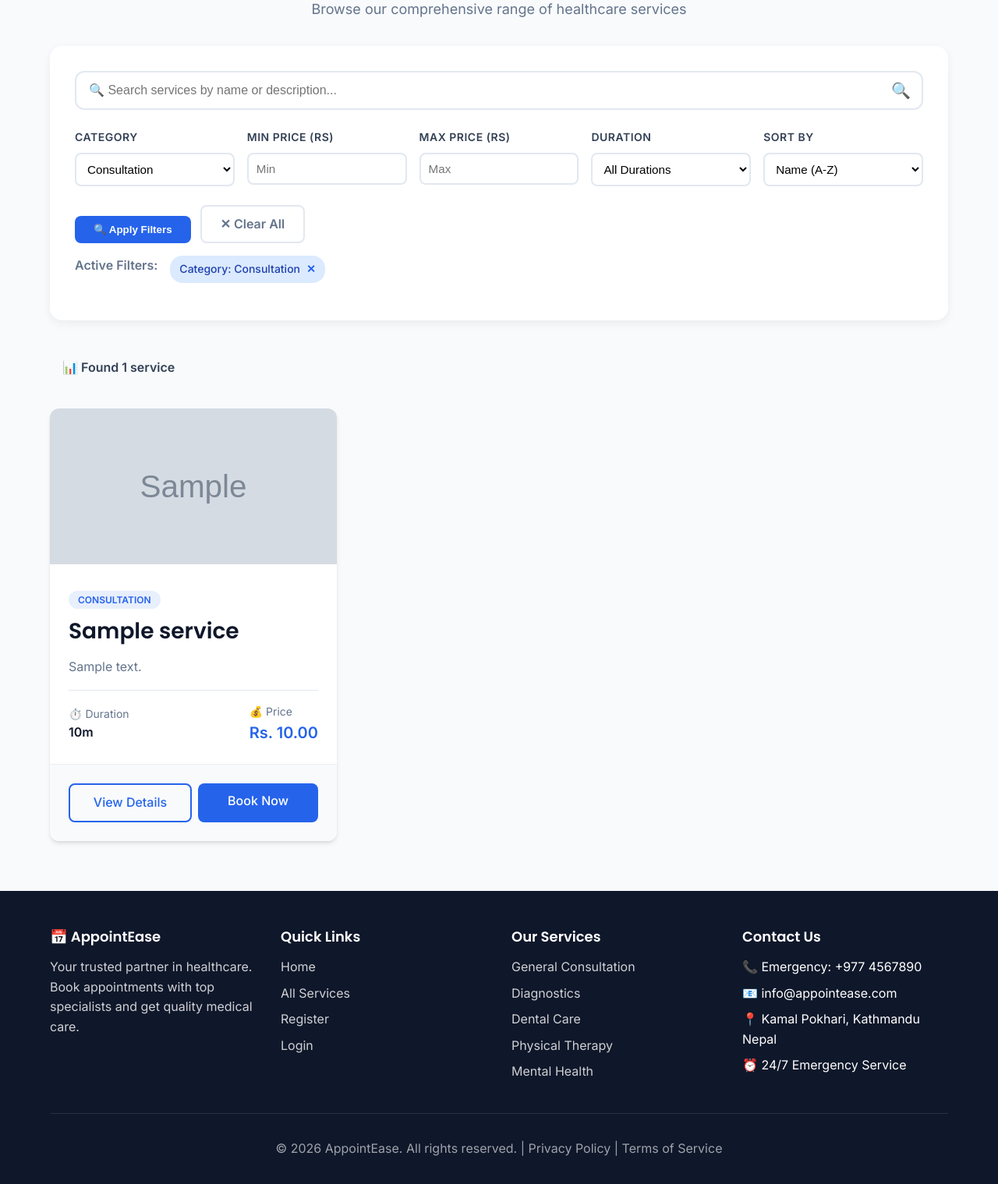
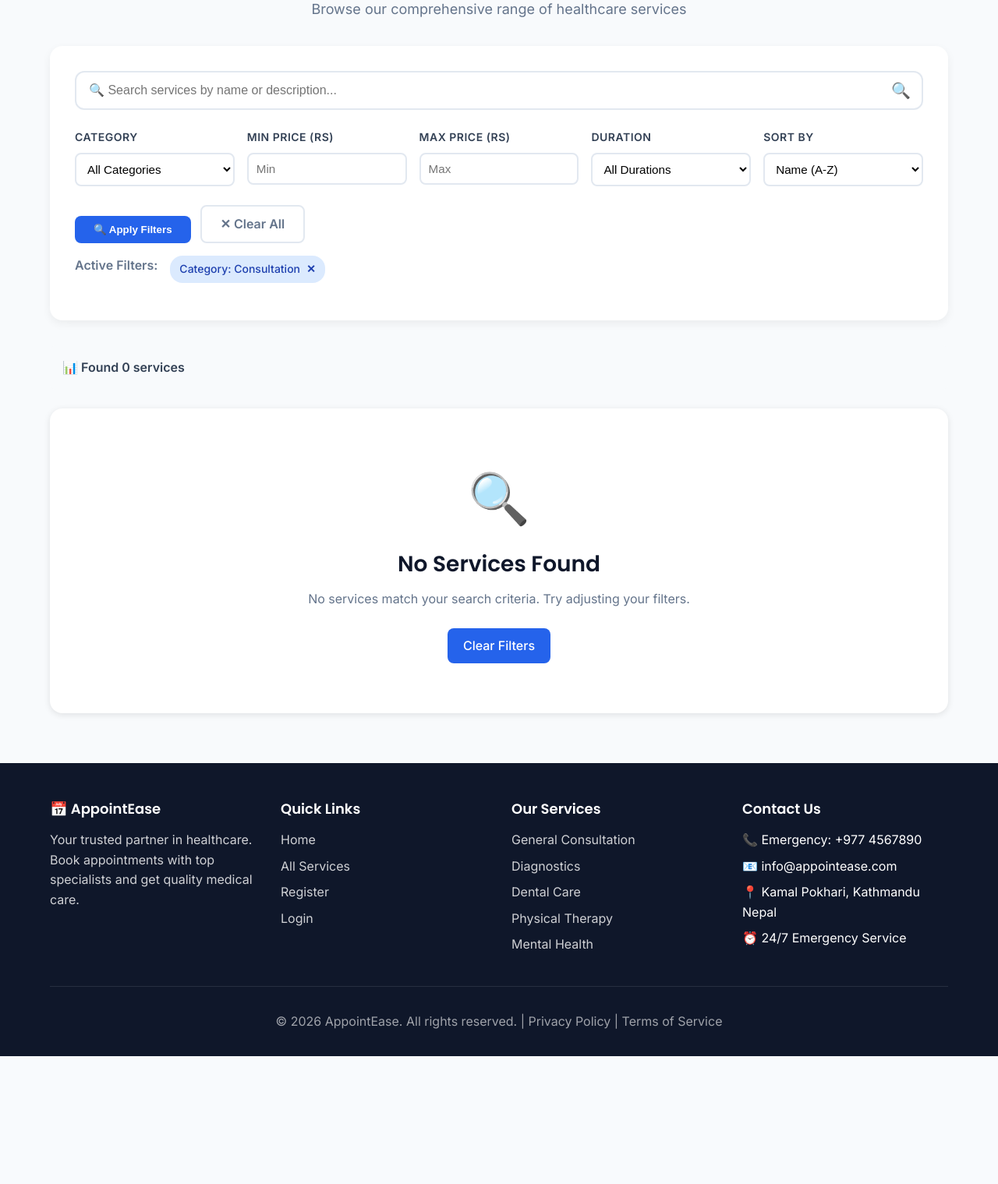
Before and after one commit to ushaaaa33/Appointment_Schedular, a Django app: page /services/?category=consultation in a window 1280 px wide. Shown: the part 288-1807 px from the top of the page at 78% size. After the commit the page ends 1643 px from the top, so only its background shows below. Run offline with Django 5.2, Linux system fonts and the light colour scheme; tables that the repository leaves empty hold one stand-in row (values such as "Sample post"); grey boxes marked "Sample" are stand-in pictures.

Commit message:
added a doctors, specializaation, category fields and fix UI alignment and consisteny problem

```diff
--- a/templates/services/service_list.html
+++ b/templates/services/service_list.html
@@ -110,6 +110,7 @@
         font-weight: 600;
         cursor: pointer;
         transition: all 0.2s ease;
+        text-decoration: none;
     }
 
     .btn-clear:hover {
@@ -130,12 +131,6 @@
     .results-count {
         font-weight: 600;
         color: #334155;
-    }
-
-    .results-sort {
-        display: flex;
-        align-items: center;
-        gap: 0.5rem;
     }
 
     .active-filters {
@@ -160,6 +155,192 @@
     .filter-tag-close {
         cursor: pointer;
         font-weight: bold;
+        text-decoration: none;
+        color: #1e40af;
+    }
+
+    /* ✅ FIXED CARD GRID - Equal Height Cards */
+    .services-grid {
+        display: grid;
+        grid-template-columns: repeat(auto-fill, minmax(320px, 1fr));
+        gap: 2rem;
+        margin-bottom: 2rem;
+    }
+
+    /* ✅ FIXED CARD LAYOUT - Flexbox for Equal Heights */
+    .service-card {
+        background: white;
+        border-radius: 1rem;
+        box-shadow: 0 2px 8px rgba(0, 0, 0, 0.1);
+        overflow: hidden;
+        transition: all 0.3s ease;
+        /* ✅ KEY FIX: Flexbox column layout with full height */
+        display: flex;
+        flex-direction: column;
+        height: 100%;
+    }
+
+    .service-card:hover {
+        box-shadow: 0 8px 24px rgba(0, 0, 0, 0.15);
+        transform: translateY(-4px);
+    }
+
+    /* Card Image */
+    .service-card-image {
+        width: 100%;
+        height: 200px;
+        object-fit: cover;
+        flex-shrink: 0; /* Don't shrink image */
+    }
+
+    .service-card-image-placeholder {
+        width: 100%;
+        height: 200px;
+        background: linear-gradient(135deg, #667eea 0%, #764ba2 100%);
+        display: flex;
+        align-items: center;
+        justify-content: center;
+        font-size: 3rem;
+        flex-shrink: 0;
+    }
+
+    /* ✅ FIXED CARD BODY - Grows to fill space */
+    .service-card-body {
+        padding: 1.5rem;
+        /* ✅ KEY FIX: Flex container that grows */
+        display: flex;
+        flex-direction: column;
+        flex: 1; /* Grow to fill available space */
+    }
+
+    /* Category Badge */
+    .category-badge {
+        background: rgba(37, 99, 235, 0.1);
+        color: #2563eb;
+        padding: 0.25rem 0.75rem;
+        border-radius: 1rem;
+        font-size: 0.75rem;
+        font-weight: 600;
+        text-transform: uppercase;
+        display: inline-block;
+        margin-bottom: 0.75rem;
+    }
+
+    /* Card Title */
+    .service-card-title {
+        font-size: 1.25rem;
+        font-weight: 700;
+        color: #0f172a;
+        margin: 0 0 0.75rem 0;
+        line-height: 1.3;
+    }
+
+    /* ✅ FIXED DESCRIPTION - Consistent height */
+    .service-card-description {
+        color: #64748b;
+        font-size: 0.95rem;
+        line-height: 1.6;
+        margin-bottom: 1rem;
+        /* ✅ KEY FIX: Fixed height with overflow handling */
+        min-height: 72px; /* 3 lines at 1.6 line-height */
+        display: -webkit-box;
+        -webkit-line-clamp: 3;
+        -webkit-box-orient: vertical;
+        overflow: hidden;
+    }
+
+    /* Card Meta Info */
+    .service-card-meta {
+        display: flex;
+        justify-content: space-between;
+        align-items: center;
+        padding-top: 1rem;
+        margin-top: auto; /* ✅ Push to bottom before footer */
+        border-top: 1px solid #e2e8f0;
+    }
+
+    .meta-item {
+        display: flex;
+        flex-direction: column;
+    }
+
+    .meta-label {
+        color: #64748b;
+        font-size: 0.875rem;
+        margin-bottom: 0.25rem;
+    }
+
+    .meta-value {
+        font-weight: 600;
+        color: #0f172a;
+    }
+
+    .meta-price {
+        font-weight: 700;
+        color: #2563eb;
+        font-size: 1.25rem;
+    }
+
+    /* ✅ FIXED CARD FOOTER - Always at bottom */
+    .service-card-footer {
+        padding: 1rem 1.5rem;
+        background: #f8fafc;
+        border-top: 1px solid #e2e8f0;
+        /* ✅ KEY FIX: Stays at bottom */
+        margin-top: auto;
+    }
+
+    .card-actions {
+        display: flex;
+        gap: 0.5rem;
+    }
+
+    .btn-view-details {
+        flex: 1;
+        padding: 0.625rem 1rem;
+        background: white;
+        color: #2563eb;
+        border: 2px solid #2563eb;
+        border-radius: 0.5rem;
+        font-weight: 600;
+        text-align: center;
+        text-decoration: none;
+        transition: all 0.2s ease;
+        cursor: pointer;
+    }
+
+    .btn-view-details:hover {
+        background: #2563eb;
+        color: white;
+    }
+
+    .btn-book-now {
+        flex: 1;
+        padding: 0.625rem 1rem;
+        background: #2563eb;
+        color: white;
+        border: 2px solid #2563eb;
+        border-radius: 0.5rem;
+        font-weight: 600;
+        text-align: center;
+        text-decoration: none;
+        transition: all 0.2s ease;
+        cursor: pointer;
+    }
+
+    .btn-book-now:hover {
+        background: #1e40af;
+        border-color: #1e40af;
+        transform: translateY(-1px);
+    }
+
+    /* Empty State */
+    .empty-state {
+        text-align: center;
+        padding: 4rem 2rem;
+        background: white;
+        border-radius: 1rem;
+        box-shadow: 0 2px 8px rgba(0, 0, 0, 0.1);
     }
 
     @media (max-width: 768px) {
@@ -171,6 +352,20 @@
             flex-direction: column;
             gap: 1rem;
             align-items: flex-start;
+        }
+
+        .services-grid {
+            grid-template-columns: 1fr;
+        }
+
+        .filter-actions {
+            flex-direction: column;
+            width: 100%;
+        }
+
+        .btn-filter,
+        .btn-clear {
+            width: 100%;
         }
     }
 </style>
@@ -189,7 +384,6 @@
     </nav>
 </div>
 {% endblock %}
-
 
 {% block content %}
 <div class="container" style="margin-top: 3rem; margin-bottom: 3rem;">
@@ -361,62 +555,70 @@
         </div>
     </div>
 
-    <!-- Services Grid -->
+    <!-- ✅ FIXED SERVICES GRID - Equal Height Cards -->
     {% if services %}
-        <div class="grid-3">
+        <div class="services-grid">
             {% for service in services %}
-                <div class="card">
+                <div class="service-card">
+                    <!-- Card Image -->
                     {% if service.image %}
                         <img
                             src="{{ service.image.url }}"
                             alt="{{ service.name }}"
-                            style="width: 100%; height: 200px; object-fit: cover;"
+                            class="service-card-image"
                             onerror="this.style.display='none'; this.nextElementSibling.style.display='flex';"
                         >
-                        <div style="display:none; width:100%; height:200px;
-                                    background: linear-gradient(135deg, #667eea 0%, #764ba2 100%);
-                                    align-items:center; justify-content:center; font-size:3rem;">
+                        <div class="service-card-image-placeholder" style="display:none;">
                             {{ service.category_icon }}
                         </div>
                     {% else %}
-                        <div style="width: 100%; height: 200px;
-                                    background: linear-gradient(135deg, #667eea 0%, #764ba2 100%);
-                                    display: flex; align-items: center;
-                                    justify-content: center; font-size: 3rem;">
+                        <div class="service-card-image-placeholder">
                             {{ service.category_icon }}
                         </div>
                     {% endif %}
 
-                    <div class="card-body">
+                    <!-- Card Body -->
+                    <div class="service-card-body">
                         <!-- Category Badge -->
-                        <div style="margin-bottom: 0.75rem;">
-                            <span style="background: rgba(37, 99, 235, 0.1); color: #2563eb; padding: 0.25rem 0.75rem; border-radius: 1rem; font-size: 0.75rem; font-weight: 600; text-transform: uppercase;">
-                                {{ service.get_category_display }}
-                            </span>
-                        </div>
+                        <span class="category-badge">
+                            {{ service.get_category_display }}
+                        </span>
 
-                        <h3>{{ service.name }}</h3>
-                        <p style="color: #64748b;">{{ service.description|truncatewords:20 }}</p>
+                        <!-- Title -->
+                        <h3 class="service-card-title">{{ service.name }}</h3>
 
-                        <div style="display: flex; justify-content: space-between; align-items: center; margin-top: 1rem; padding-top: 1rem; border-top: 1px solid #e2e8f0;">
-                            <div>
-                                <div style="color: #64748b; font-size: 0.875rem;">⏱️ Duration</div>
-                                <div style="font-weight: 600;">{{ service.duration_display }}</div>
+                        <!-- Description -->
+                        <p class="service-card-description">
+                            {{ service.description }}
+                        </p>
+
+                        <!-- Meta Info (Duration & Price) -->
+                        <div class="service-card-meta">
+                            <div class="meta-item">
+                                <span class="meta-label">⏱️ Duration</span>
+                                <span class="meta-value">{{ service.duration_display }}</span>
                             </div>
-                            <div>
-                                <div style="color: #64748b; font-size: 0.875rem;">💰 Price</div>
-                                <div style="font-weight: 600; color: #2563eb; font-size: 1.25rem;">Rs. {{ service.price }}</div>
+                            <div class="meta-item">
+                                <span class="meta-label">💰 Price</span>
+                                <span class="meta-price">Rs {{ service.price }}</span>
                             </div>
                         </div>
                     </div>
 
-                    <div class="card-footer">
-                        <div style="display: flex; gap: 0.5rem;">
-                            <a href="{% url 'service_detail' service.pk %}" class="btn btn-outline" style="flex: 1;">View Details</a>
+                    <!-- Card Footer (Buttons) -->
+                    <div class="service-card-footer">
+                        <div class="card-actions">
+                            <a href="{% url 'service_detail' service.pk %}" class="btn-view-details">
+                                View Details
+                            </a>
                             {% if user.is_authenticated %}
-                                <a href="{% url 'appointment_create' %}?service={{ service.pk }}" class="btn btn-primary" style="flex: 1;">Book Now</a>
+                                <a href="{% url 'appointment_create' %}?service={{ service.pk %}" class="btn-book-now">
+                                    Book Now
+                                </a>
                             {% else %}
-                                <a href="{% url 'login' %}?next={% url 'appointment_create' %}" class="btn btn-primary" style="flex: 1;">Book Now</a>
+                                <a href="{% url 'login' %}?next={% url 'appointment_create' %}" class="btn-book-now">
+                                    Book Now
+                                </a>
                             {% endif %}
                         </div>
                     </div>
@@ -443,7 +645,7 @@
             </div>
         {% endif %}
     {% else %}
-        <div class="text-center" style="padding: 3rem; background: white; border-radius: 1rem;">
+        <div class="empty-state">
             <div style="font-size: 4rem; margin-bottom: 1rem;">🔍</div>
             <h3>No Services Found</h3>
             <p style="color: #64748b; margin-bottom: 1.5rem;">
```
Also changed, not shown: apps/services/models.py (+20 -5 lines).
